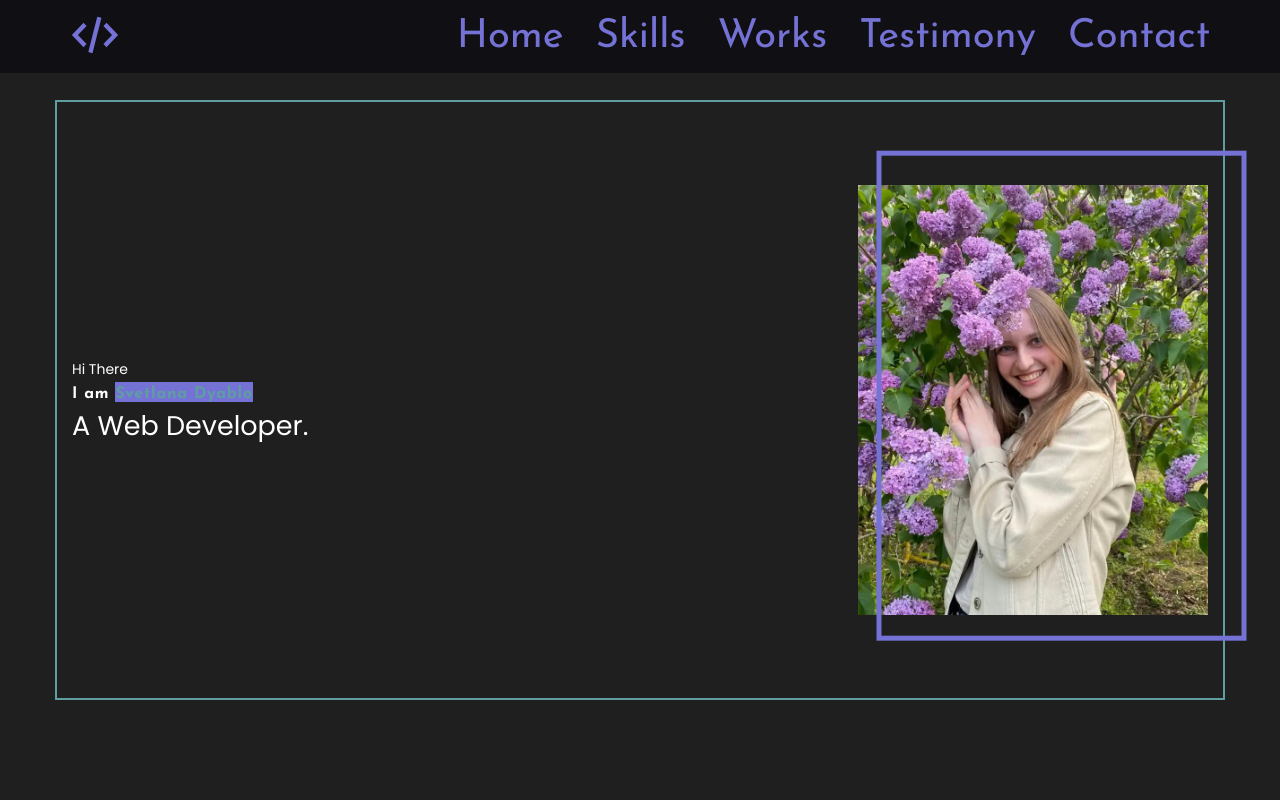
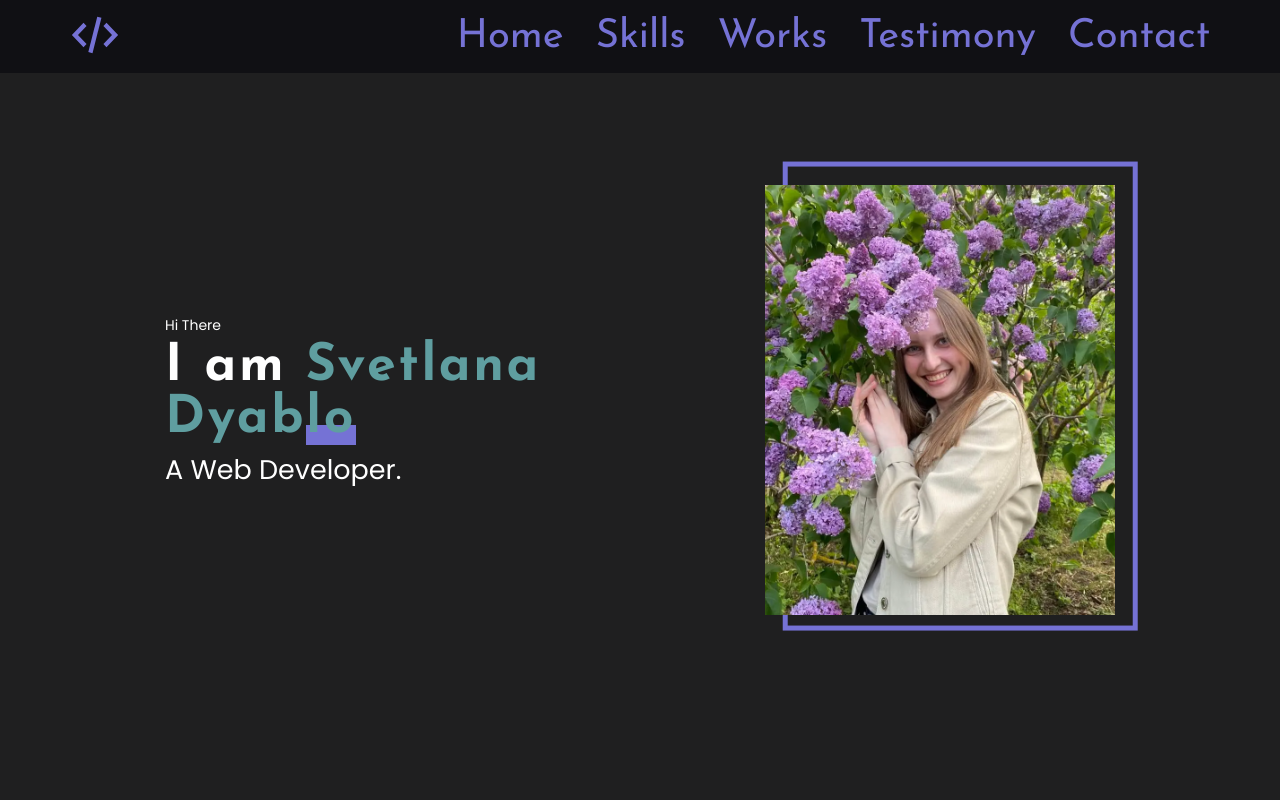
Before and after one commit to akach-dev/styled, a React (Create React App) app: page / in a window 1280 px wide. Shown: the top 800 px of the page. Built offline with nearby package versions, Linux system fonts and the light colour scheme.

Commit message:
Hero3 up

```diff
--- a/src/assets/adaptiveValue.ts
+++ b/src/assets/adaptiveValue.ts
@@ -2,5 +2,5 @@ export function adaptiveValue(fMin: number, fMax: number, vMin: number, vMax: nu
   const k = (fMax - fMin) / (vMax - vMin);
   const b = fMin - k * vMin;
 
-  return `calc(${k} * 100vw + ${b}px)`;
+  return ` calc(${k} * 100vw + ${b}px)`;
 }
--- a/src/layout/header/headerMenu/HeaderMenu.tsx
+++ b/src/layout/header/headerMenu/HeaderMenu.tsx
@@ -58,6 +58,7 @@ const Mask = styled.span`
     span {
       display: inline-block;
       transform: translateY(-50%);
+
     }
   }
 `
@@ -99,7 +100,7 @@ const Link = styled.a`
   line-height: 1.1; /* 110% */
   color: transparent;
   font-size: 40px;
-  @media ${theme.media.container} and (min-width: 800px) {
-    font-size: ${adaptiveValue(40, 20, 1170, 800)};
+  @media ${theme.media.container} and (min-width: 767.98px) {
+    font-size: ${adaptiveValue(20, 40, 1170, 767.98)};
   }
 `
--- a/src/layout/sections/hero/Hero.tsx
+++ b/src/layout/sections/hero/Hero.tsx
@@ -1,8 +1,9 @@
 import React from 'react';
 import hero from "../../../assets/images/photo.webp"
 import styled from "styled-components";
+import {theme} from "../../../styles/Theme";
+import {adaptiveValue} from "../../../assets/adaptiveValue";
 import {Container} from "../../../components/Container";
-import {theme} from "../../../styles/Theme";
 
 export const Hero = () => {
   return (
@@ -24,48 +25,57 @@ export const Hero = () => {
   );
 };
 
-const HeroContainer = styled(Container)`
-  display: flex;
-  width: 100%;
-  align-items: center;
-  border: 2px solid cadetblue;
-`
 
 const StyledHero = styled.section`
   height: 100vh;
+
+`
+const HeroContainer = styled(Container)`
+  min-height: 100%;
   display: flex;
-  //padding-top: calc(80px + (250 - 80) * ((100vw - 320px) / (1170 - 320)));
-  //padding-bottom: calc(80px + (250 - 80) * ((100vw - 320px) / (1170 - 320)));
-  /*  & *:not(:last-child) {
-      margin-bottom: 10px;
-    }*/
+  justify-content: center;
+  flex-wrap: wrap;
+  row-gap: 65px;
+  align-items: center;
 `
 
 const HeroImg = styled.div`
   position: relative;
-  flex: 0 0 350px;
+  width: 350px;
+  flex-shrink: 0;
   height: 430px;
-
+  @media ${theme.media.container} {
+    height: ${
+            adaptiveValue(380, 430, 1170, 360)
+    };
+    width: ${
+            adaptiveValue(310, 350, 1170, 360)
+    };
+  }
 
   &::before {
     content: '';
     position: absolute;
-    transform: translate(5%, -7%);
+    transform: translate(5%, -5%);
     display: block;
     border: 5px solid #7572D5;
-    width: 105.73%;
-    height: 113.96%;
+    width: 101.3%;
+    height: 109%;
   }
 `
 const Img = styled.img`
   max-width: 100%;
   height: 100%;
   object-fit: cover;
+  position: relative;
 `
 const HeroBody = styled.div`
-  flex: 1 1 auto;
+  max-width: 600px;
   padding-right: 30px;
+  @media ${theme.media.tablet} {
+    padding-right: 0;
 
+  }
 
   & *:not(:last-child) {
     margin-bottom: 10px;
@@ -77,7 +87,7 @@ const HeroHi = styled.span`
 `
 const HeroTitle = styled.h3`
   font-family: Josefin Sans, sans-serif;
-  //font-size: calc(36px + (50 - 36) * ((100vw - 360px) / (1170 - 360)));
+  font-size: calc(36px + (50 - 36) * ((100vw - 360px) / (1170 - 360)));
   font-weight: 700;
   letter-spacing: 0.05em;
 
```
